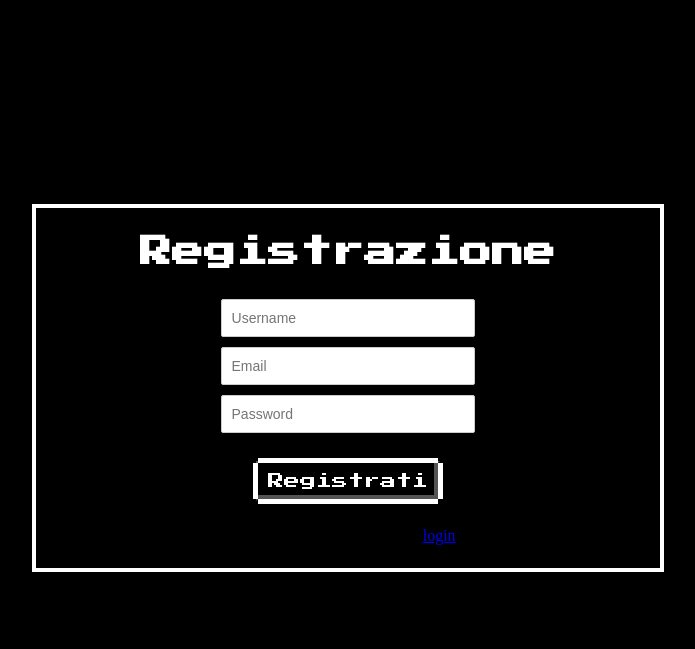
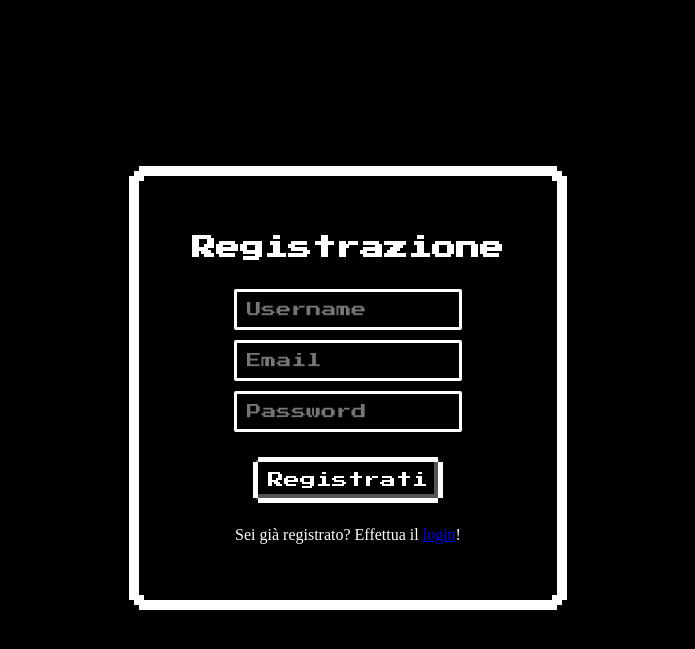
Before and after one commit to antipopp/pong, a PHP site: page /registration.php in a window 1280 px wide. Shown: the top 649 px of the page, without its empty margins (292-987 px from the left). Run offline with PHP 8.4, Linux system fonts and the light colour scheme.

Commit message:
updated design

```diff
--- a/css/style.css
+++ b/css/style.css
@@ -27,40 +27,43 @@ h3 {
 }
 
 nav {
-     padding: 10px;
-     display: inline-flex;
+    display: table;
+    table-layout: fixed;
+    width: 30%;
+    margin-bottom: 20px;
 }
 
-.navItem {
-     margin: 0px, 10px, 0px, 10px;
+nav ul {
+    display: table-row;
+    margin: 0;
+    padding: 0;
 }
 
-.game {
-     border: 4px solid #fff;
+nav ul li {
+    list-style: none;
+    display: table-cell;
+    text-align: center;
 }
 
-.box {
-     box-sizing: border-box;
-     position: relative;
-     border: 4px solid #fff;
-     margin: 0 auto;
-     width: 50%;
-     text-align: center;
-     padding: .4em 1.3em;
+nav ul li a {
+    display: block;
 }
 
-
-input[type='text'], input[type='email'], input[type='password'] {
-     width: 40%;
+input:not([type='submit']) {
+     width: 60%;
+     height: 40%;
      border-radius: 2px;
-     border: 1px solid #CCC;
+     border: 3px solid #fff;
      padding: 10px;
-     color: #333;
-     font-size: 14px;
+     color: #fff;
+     font-size: 15px;
+     font-family: "Press start 2P", Arial, Sans-serif;
      margin-top: 10px;
+     background-color: #000;
 }
 
-button {
+/* bottone retro */
+.retroButton {
      background: black;
      position: relative;
      font-size: 1em;
@@ -72,17 +75,17 @@ button {
      margin: 10px;
 }
 
-button:hover,
-button:focus {
+.retroButton:hover,
+.retroButton:focus {
      box-shadow: inset -6px -6px 0px 0px #545454;
 }
 
-button:active {
+.retroButton:active {
      box-shadow: inset 4px 4px 0px 0px #545454;
 }
 
-button::before,
-button::after {
+.retroButton::before,
+.retroButton::after {
      content: '';
      position: absolute;
      width: 100%;
@@ -90,16 +93,55 @@ button::after {
      box-sizing: content-box;
 }
 
-button::before {
+.retroButton::before {
      top: -5px;
      left: 0;
      border-top: 5px white solid;
      border-bottom: 5px white solid;
 }
 
-button::after {
+.retroButton::after {
      left: -5px;
      top: 0;
      border-left: 5px white solid;
      border-right: 5px white solid;
 }
+
+/* container retro */
+.retroBox {
+     border-left: 10px solid #fff;
+     border-right: 10px solid #fff;
+     position: relative;
+     box-sizing: border-box;
+}
+
+.retroBox .wrapper {
+     text-align: center;
+     color: #fff;
+     padding: 40px;
+     margin: -10px 0;
+     border-top: 10px solid #fff;
+     border-bottom: 10px solid #fff;
+}
+
+.gameContainer {
+     padding: 0 !important;
+}
+
+/* quadratini */
+.retroBox::before,
+.retroBox::after,
+.retroBox .wrapper::before,
+.retroBox .wrapper::after {
+     content: '';
+     width: 10px;
+     height: 10px;
+     display: block;
+     position: absolute;
+     background: #fff;
+}
+
+.retroBox::before { top: -5px; left: -5px; }
+.retroBox::after { top: -5px; right: -5px; }
+.retroBox .wrapper::before { bottom: -5px; left: -5px; }
+.retroBox .wrapper::after { bottom: -5px; right: -5px; }
--- a/registration.php
+++ b/registration.php
@@ -31,16 +31,18 @@
         }
         else {
     ?>
-            <div class="box">
+            <section class="retroBox">
+                <div class="wrapper">
                     <h1>Registrazione</h1>
                     <form name="registration" action="" method="post">
                         <input type="text" name="username" placeholder="Username" required /><br>
                         <input type="email" name="email" placeholder="Email" required /><br>
                         <input type="password" name="password" placeholder="Password" required /><br><br>
-                    <button type="submit" name="submit">Registrati</button>
+                        <button type="submit" name="submit" class="retroButton">Registrati</button>
                     </form>
                     <p>Sei già registrato? Effettua il <a href="login.php">login</a>!</p>
                 </div>
+            </section>
     <?php } ?>
     </body>
 </html>
```
Also changed, not shown: index.php (+10 -4 lines), js/game.js (+11 -4 lines), login.php (+4 -4 lines). Lines whose indentation alone changed are shown as unchanged.
